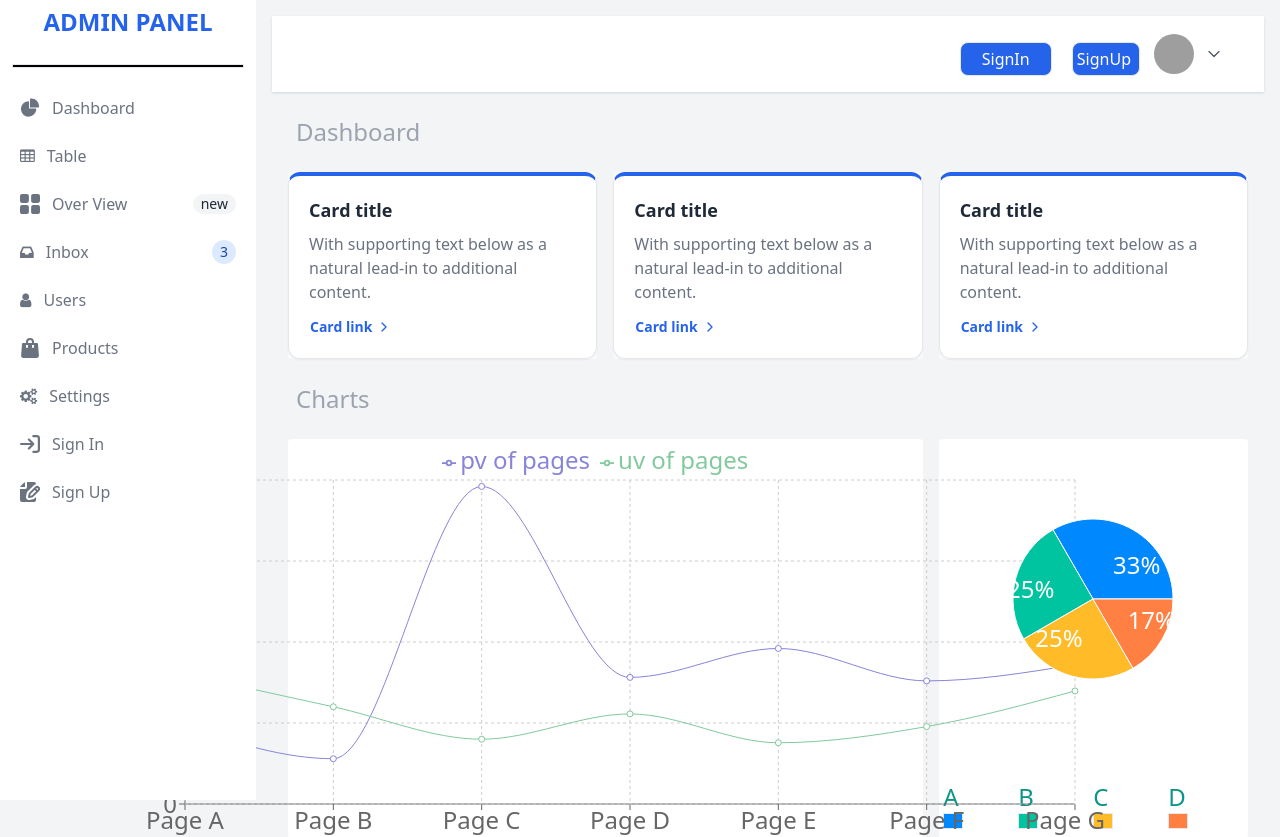
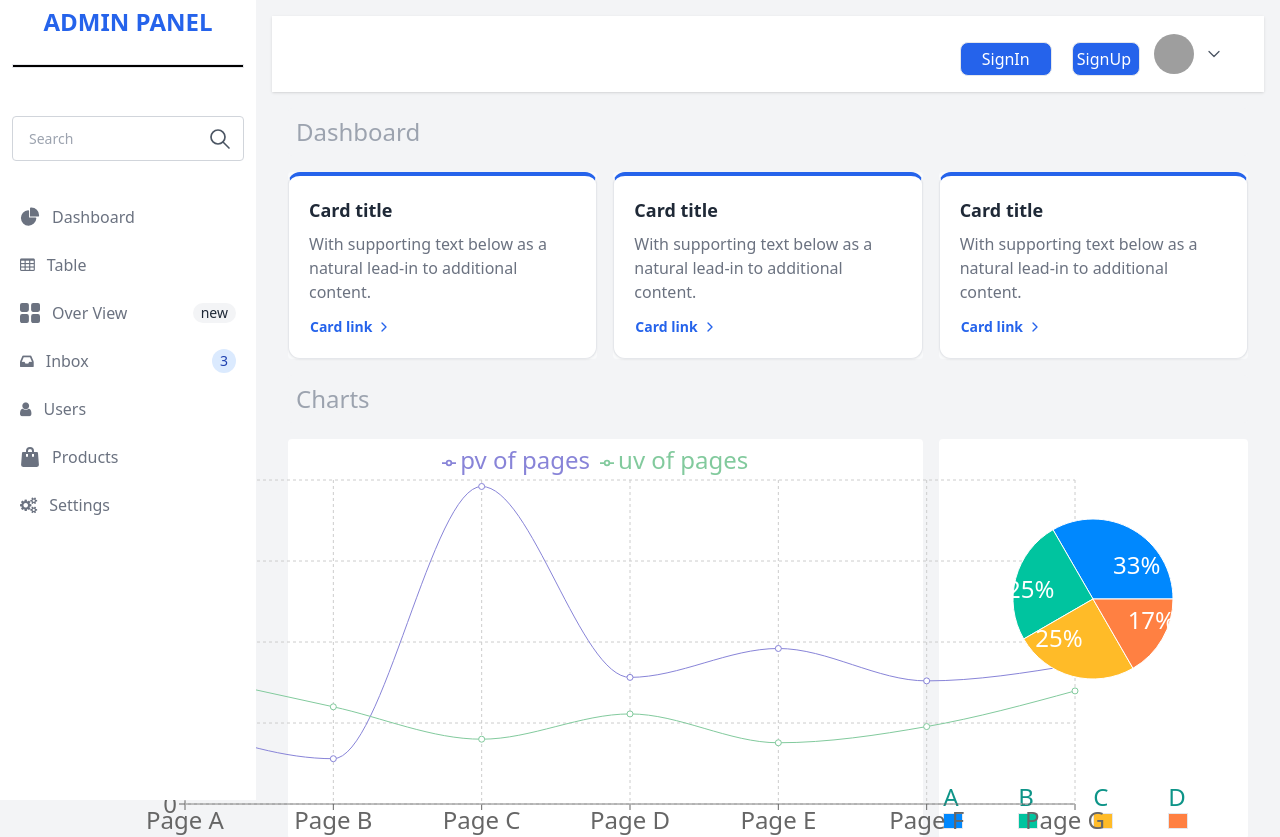
Before and after one commit to yadamoon/Admin-Panel, a React (Vite) app in the folder Dashboard/: page / in a window 1280 px wide. Shown: the top 837 px of the page. Built offline with nearby package versions, Linux system fonts and the light colour scheme; grey boxes are pictures that could not be loaded.

Commit message:
comment the signIn and Sign Up buttons

```diff
--- a/Dashboard/src/components/SideBar/SideBar.jsx
+++ b/Dashboard/src/components/SideBar/SideBar.jsx
@@ -28,7 +28,7 @@ const SideBar = () => {
           </div>
           <div className="flex border h-1 bg-black"></div>
           <ul className="space-y-2 my-5 font-medium">
-            {/* <div className=" flex justify-start items-center py-7 relative">
+            <div className=" flex justify-start items-center py-7 relative">
               <input
                 className="text-sm leading-none text-left text-gray-600 px-4 py-3 w-full border rounded border-gray-300  outline-none"
                 type="text"
@@ -57,7 +57,7 @@ const SideBar = () => {
                   strokeLinejoin="round"
                 />
               </svg>
-            </div> */}
+            </div>
 
             {/* Dashboard */}
             <motion.li
@@ -190,7 +190,7 @@ const SideBar = () => {
               </Link>
             </motion.li>
 
-            <motion.li
+            {/* <motion.li
               whileHover={{ scale: 1.3, originX: 0, color: "#f8e112" }}
               transition={{ type: "spring", stiffness: 300 }}
               onClick={() => {}}
@@ -242,7 +242,7 @@ const SideBar = () => {
                 </svg>
                 <span className="flex-1 ms-3 whitespace-nowrap">Sign Up</span>
               </Link>
-            </motion.li>
+            </motion.li> */}
           </ul>
         </div>
       </aside>
```
